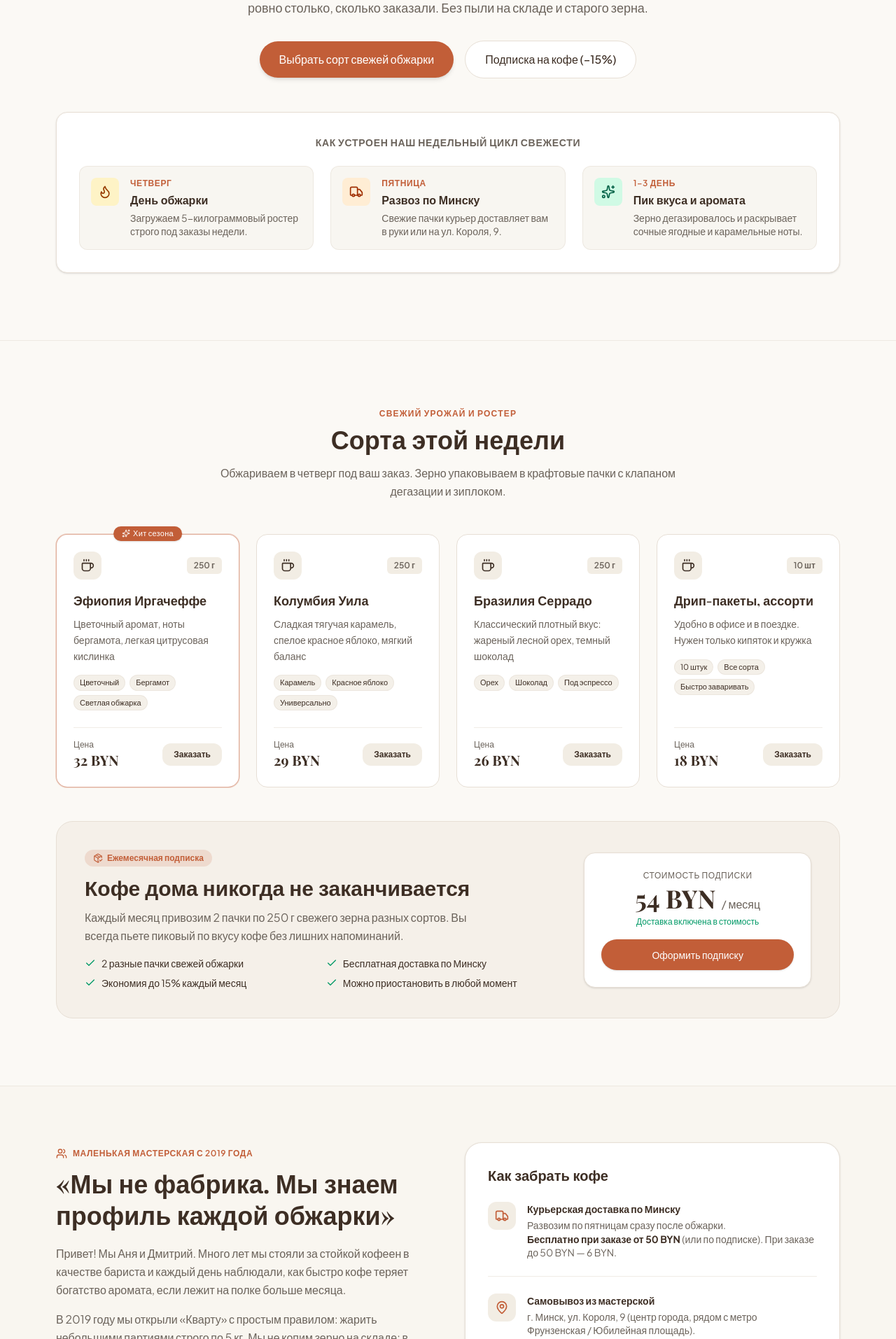
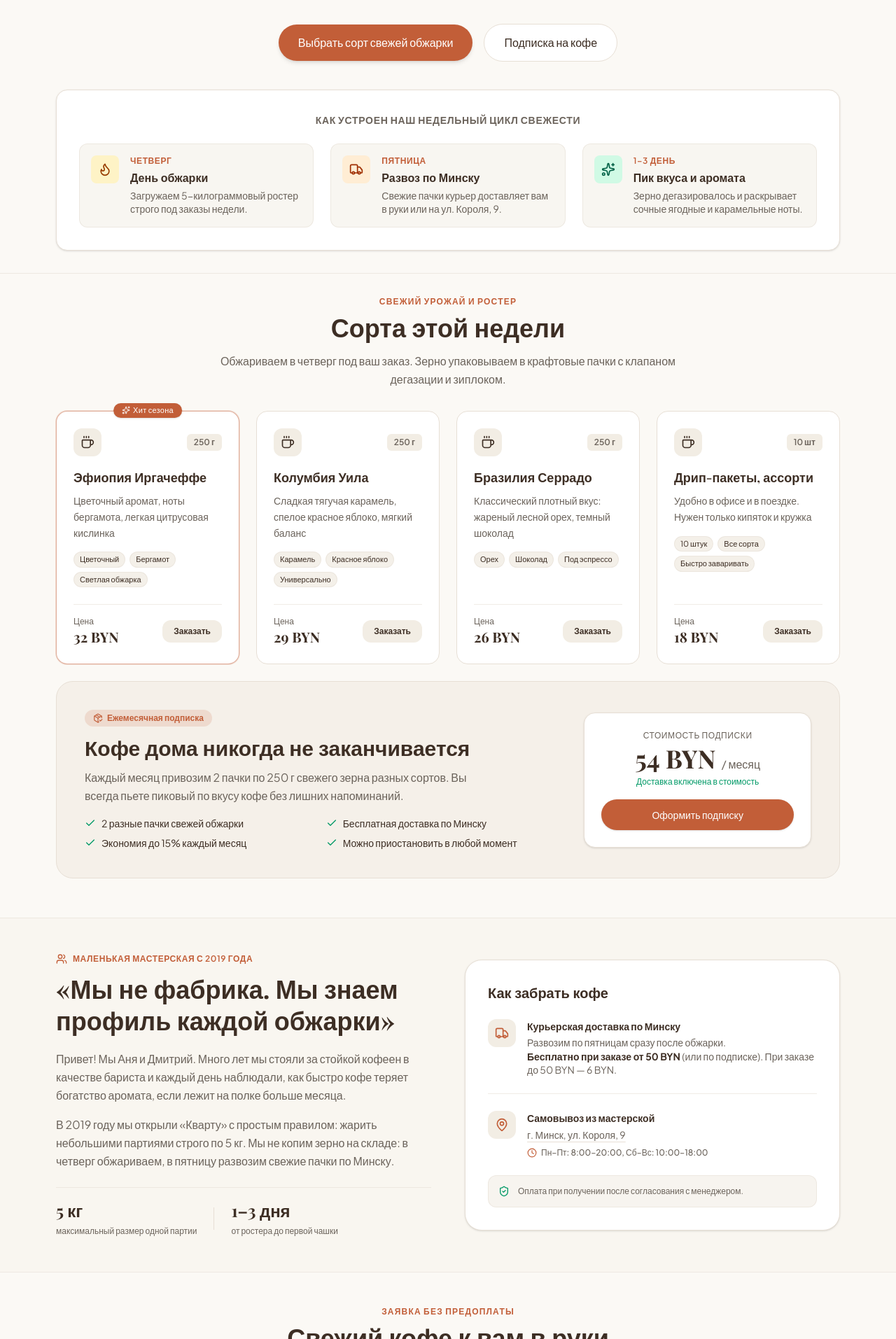
Before and after one commit to Bel4our/kvarta-coffee, a Next.js app: page / in a window 1280 px wide. Shown: the part 467-2380 px from the top of the page at 70% size. Built offline with nearby package versions, Linux system fonts and the light colour scheme; a web font is replaced by a local one.

Commit message:
fix(ui): tighten section spacing, add yandex maps link and fix hydration

```diff
--- a/src/components/AboutDelivery.tsx
+++ b/src/components/AboutDelivery.tsx
@@ -2,7 +2,7 @@ import { MapPin, Clock, Truck, Users, ShieldCheck } from "lucide-react";
 
 export function AboutDelivery() {
   return (
-    <section id="about" className="py-16 md:py-20 bg-craft-surface/30 border-t border-craft-border/60">
+    <section id="about" className="py-8 md:py-12 bg-craft-surface/30 border-t border-craft-border/60">
       <div className="max-w-6xl mx-auto px-4">
         <div className="grid grid-cols-1 lg:grid-cols-2 gap-12 items-center">
 
@@ -67,9 +67,14 @@ export function AboutDelivery() {
                 <h4 className="font-semibold text-sm text-craft-espresso">
                   Самовывоз из мастерской
                 </h4>
-                <p className="text-xs sm:text-sm text-craft-muted mt-1 leading-snug">
-                  г. Минск, ул. Короля, 9 (центр города, рядом с метро Фрунзенская / Юбилейная площадь).
-                </p>
+                <a
+                  href="https://yandex.by/maps/?text=%D0%9C%D0%B8%D0%BD%D1%81%D0%BA%2C+%D1%83%D0%BB.+%D0%9A%D0%BE%D1%80%D0%BE%D0%BB%D1%8F%2C+9"
+                  target="_blank"
+                  rel="noopener noreferrer"
+                  className="text-xs sm:text-sm text-craft-muted hover:text-craft-accent underline decoration-craft-border underline-offset-4 mt-1 block"
+                >
+                  г. Минск, ул. Короля, 9
+                </a>
                 <div className="flex items-center gap-1.5 text-xs text-craft-muted mt-2 font-medium">
                   <Clock className="w-3.5 h-3.5 text-craft-accent" />
                   <span>Пн–Пт: 8:00–20:00, Сб–Вс: 10:00–18:00</span>
@@ -79,7 +84,7 @@ export function AboutDelivery() {
 
             <div className="p-3.5 rounded-xl bg-craft-surface/60 border border-craft-border/60 flex items-center gap-3 text-xs text-craft-muted">
               <ShieldCheck className="w-4 h-4 text-emerald-600 shrink-0" />
-              <span>Оплата при получении (картой или наличными) после согласования с менеджером.</span>
+              <span>Оплата при получении после согласования с менеджером.</span>
             </div>
           </div>
 
--- a/src/components/Catalog.tsx
+++ b/src/components/Catalog.tsx
@@ -64,9 +64,9 @@ export function Catalog({ onSelectItem }: CatalogProps) {
   };
 
   return (
-    <section id="catalog" className="py-16 md:py-24 border-t border-craft-border/60">
+    <section id="catalog" className="pt-6 pb-10 md:pt-8 md:pb-14 border-t border-craft-border/60">
       <div className="max-w-6xl mx-auto px-4">
-        <div className="text-center max-w-2xl mx-auto mb-12">
+        <div className="text-center max-w-2xl mx-auto mb-8">
           <span className="text-xs uppercase tracking-widest text-craft-accent font-semibold mb-2 block">
             Свежий урожай и ростер
           </span>
@@ -144,7 +144,7 @@ export function Catalog({ onSelectItem }: CatalogProps) {
           ))}
         </div>
 
-        <div id="subscription" className="mt-12 bg-craft-surface/70 rounded-3xl border border-craft-border p-6 sm:p-10 relative overflow-hidden">
+        <div id="subscription" className="mt-6 bg-craft-surface/70 rounded-3xl border border-craft-border p-6 sm:p-10 relative overflow-hidden">
           <div className="grid grid-cols-1 lg:grid-cols-3 gap-8 items-center">
             <div className="lg:col-span-2">
               <div className="inline-flex items-center gap-1.5 px-3 py-1 rounded-full bg-craft-accent/15 text-craft-accent text-xs font-semibold mb-3">
--- a/src/components/Footer.tsx
+++ b/src/components/Footer.tsx
@@ -56,7 +56,7 @@ export function Footer() {
         </div>
 
         <div className="pt-6 flex flex-col sm:flex-row items-center justify-between text-[11px] text-craft-bg/50 gap-3">
-          <span>© 2019–2025 Обжарка «Кварта». Минск. Все права защищены.</span>
+          <span>© 2019–2026 Обжарка «Кварта». Минск. Все права защищены.</span>
           <span>Доставка по Минску каждую пятницу</span>
         </div>
       </div>
--- a/src/components/Header.tsx
+++ b/src/components/Header.tsx
@@ -39,8 +39,18 @@ export function Header() {
 
         <div className="flex items-center gap-3">
           <div className="hidden lg:flex items-center gap-1.5 text-xs text-craft-muted font-medium">
-            <MapPin className="w-3.5 h-3.5 text-craft-accent" />
-            <span>Минск, ул. Короля, 9</span>
+            <a
+              href="https://yandex.by/maps/?text=%D0%9C%D0%B8%D0%BD%D1%81%D0%BA%2C+%D1%83%D0%BB.+%D0%9A%D0%BE%D1%80%D0%BE%D0%BB%D1%8F%2C+9"
+              target="_blank"
+              rel="noopener noreferrer"
+              title="Открыть на карте Минска"
+              className="hidden lg:inline-flex items-center gap-1.5 text-xs text-craft-muted hover:text-craft-accent font-medium transition-colors group cursor-pointer"
+            >
+              <MapPin className="w-3.5 h-3.5 text-craft-accent group-hover:scale-110 transition-transform shrink-0" />
+              <span className="underline decoration-craft-border underline-offset-4 group-hover:decoration-craft-accent">
+                Минск, ул. Короля, 9
+              </span>
+            </a>
           </div>
 
           <a
--- a/src/components/Hero.tsx
+++ b/src/components/Hero.tsx
@@ -2,7 +2,7 @@ import { Sparkles, Calendar, Truck, Flame } from "lucide-react";
 
 export function Hero() {
   return (
-    <section className="relative pt-8 pb-16 md:pt-16 md:pb-24 overflow-hidden">
+    <section className="relative pt-6 pb-6 md:pt-10 md:pb-8 overflow-hidden">
       <div className="max-w-6xl mx-auto px-4">
         <div className="flex justify-center mb-6">
           <div className="inline-flex items-center gap-2 px-3.5 py-1.5 rounded-full bg-craft-surface border border-craft-border text-craft-espresso text-xs sm:text-sm font-medium">
@@ -30,12 +30,12 @@ export function Hero() {
               href="#subscription"
               className="w-full sm:w-auto px-7 py-3.5 rounded-full bg-craft-card border border-craft-border hover:border-craft-accent text-craft-espresso text-sm sm:text-base font-medium transition-all text-center"
             >
-              Подписка на кофе (–15%)
+              Подписка на кофе
             </a>
           </div>
         </div>
 
-        <div id="schedule" className="mt-12 bg-craft-card rounded-2xl border border-craft-border p-6 sm:p-8 shadow-sm">
+        <div id="schedule" className="mt-8 bg-craft-card rounded-2xl border border-craft-border p-6 sm:p-8 shadow-sm">
           <div className="text-center mb-6">
             <h2 className="text-sm font-semibold uppercase tracking-wider text-craft-muted">
               Как устроен наш недельный цикл свежести
--- a/src/components/LeadForm.tsx
+++ b/src/components/LeadForm.tsx
@@ -246,7 +246,7 @@ export function LeadForm() {
   };
 
   return (
-    <section id="order" className="py-16 md:py-24 border-t border-craft-border/60">
+    <section id="order" className="py-8 md:py-12 border-t border-craft-border/60">
       <div className="max-w-xl mx-auto px-4">
         <div className="text-center mb-8">
           <span className="text-xs uppercase tracking-widest text-craft-accent font-semibold mb-2 block">
```
